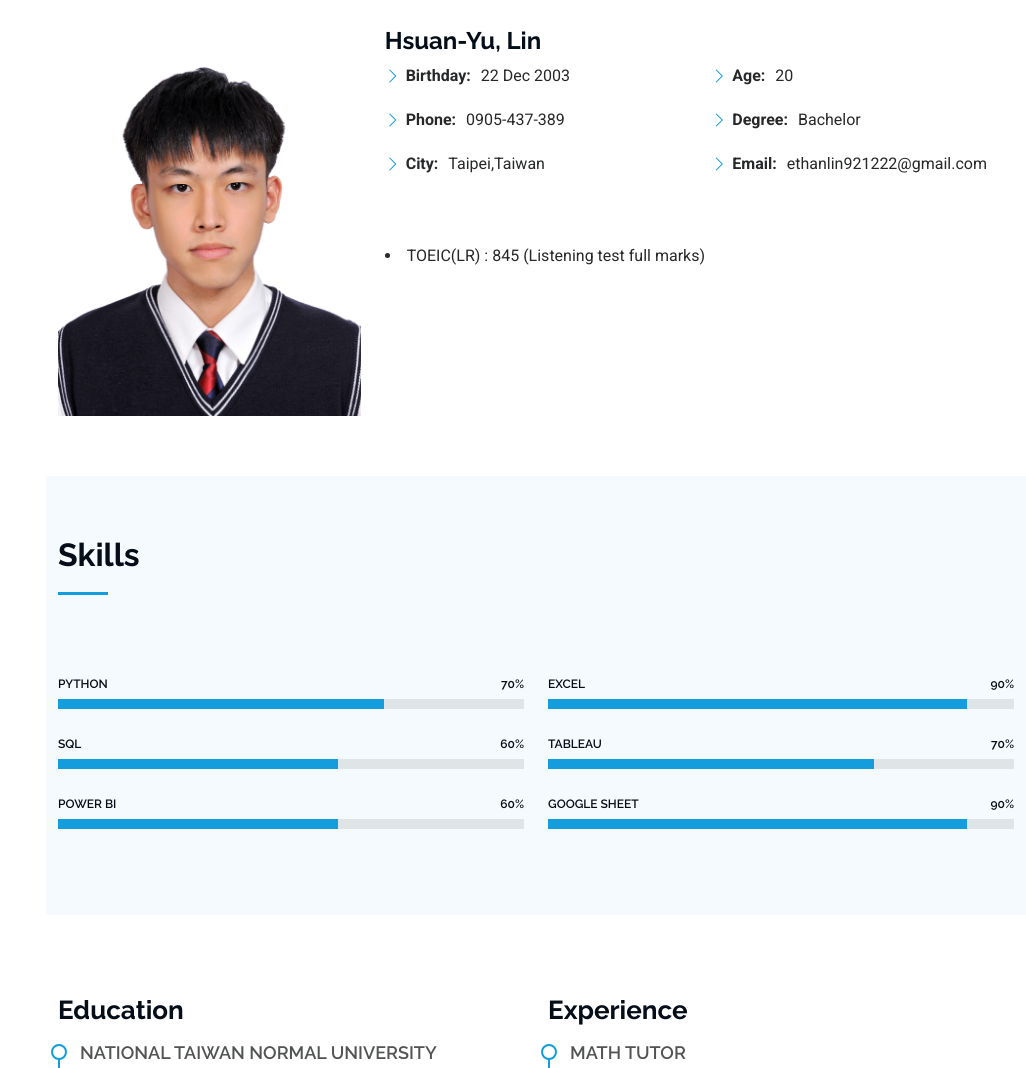
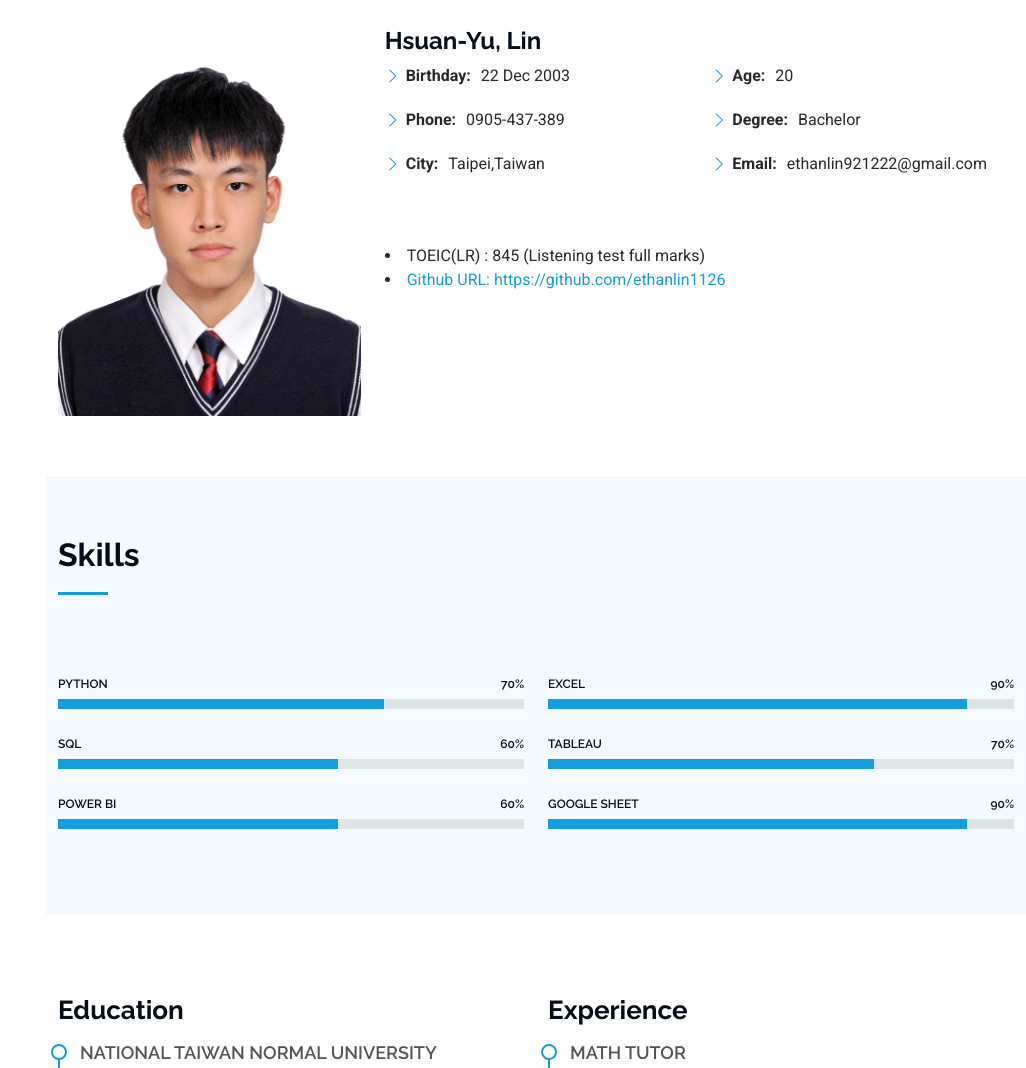
Before and after one commit to ethanlin1126/portfolio, a plain HTML site: page index.html in a window 1280 px wide. Shown: the part 1043-2111 px from the top of the page, without its empty margins (254-1280 px from the left). Drawn offline with Linux system fonts and the light colour scheme.

Commit message:
Update index.html

```diff
--- a/index.html
+++ b/index.html
@@ -117,6 +117,8 @@
             </div>
             <p class="py-3">
               <li>TOEIC(LR) : 845 (Listening test full marks)</li>
+              <li><a href="https://github.com/ethanlin1126" target="_blank">Github URL: https://github.com/ethanlin1126</a></li>
+
             </p>
           </div>
         </div>
```
